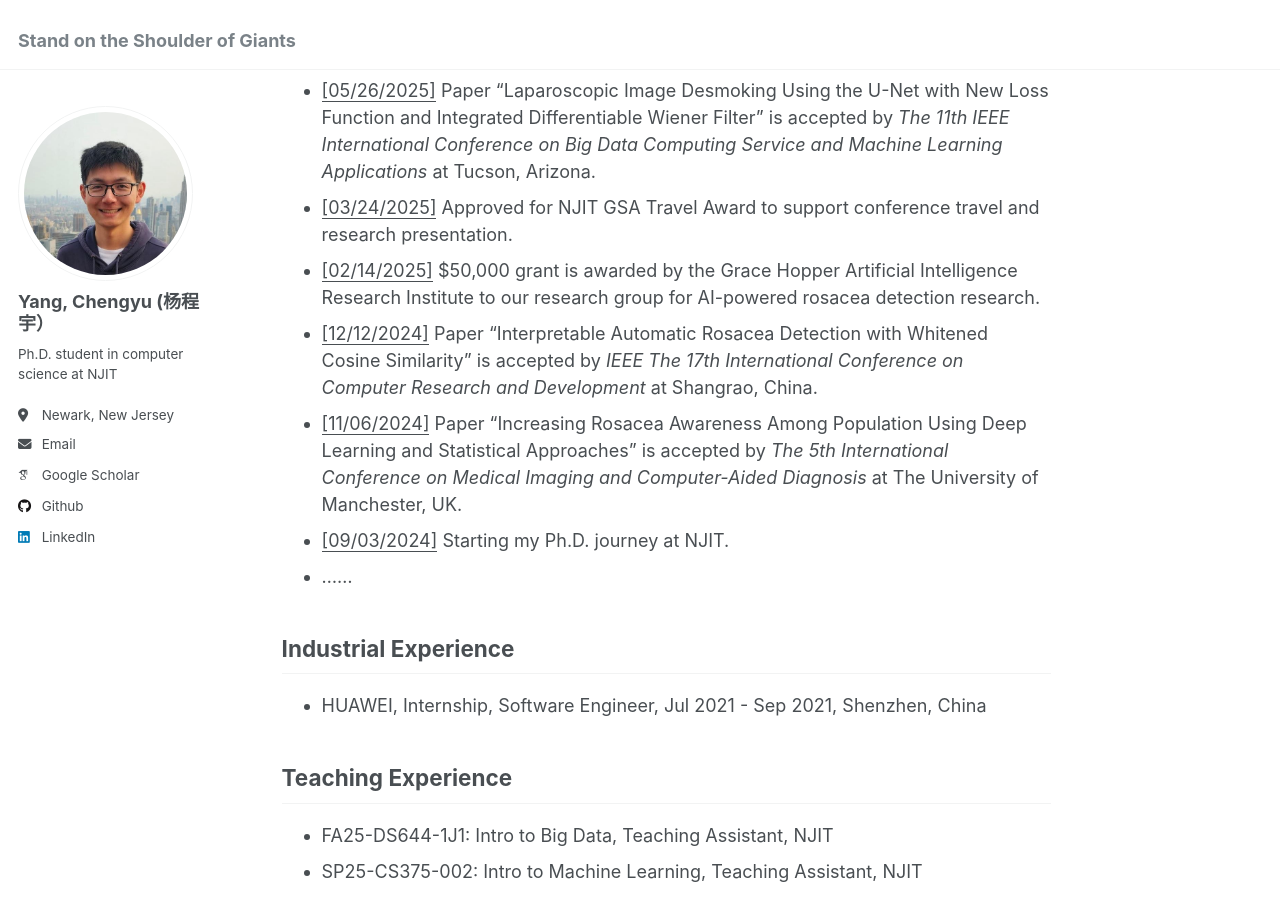
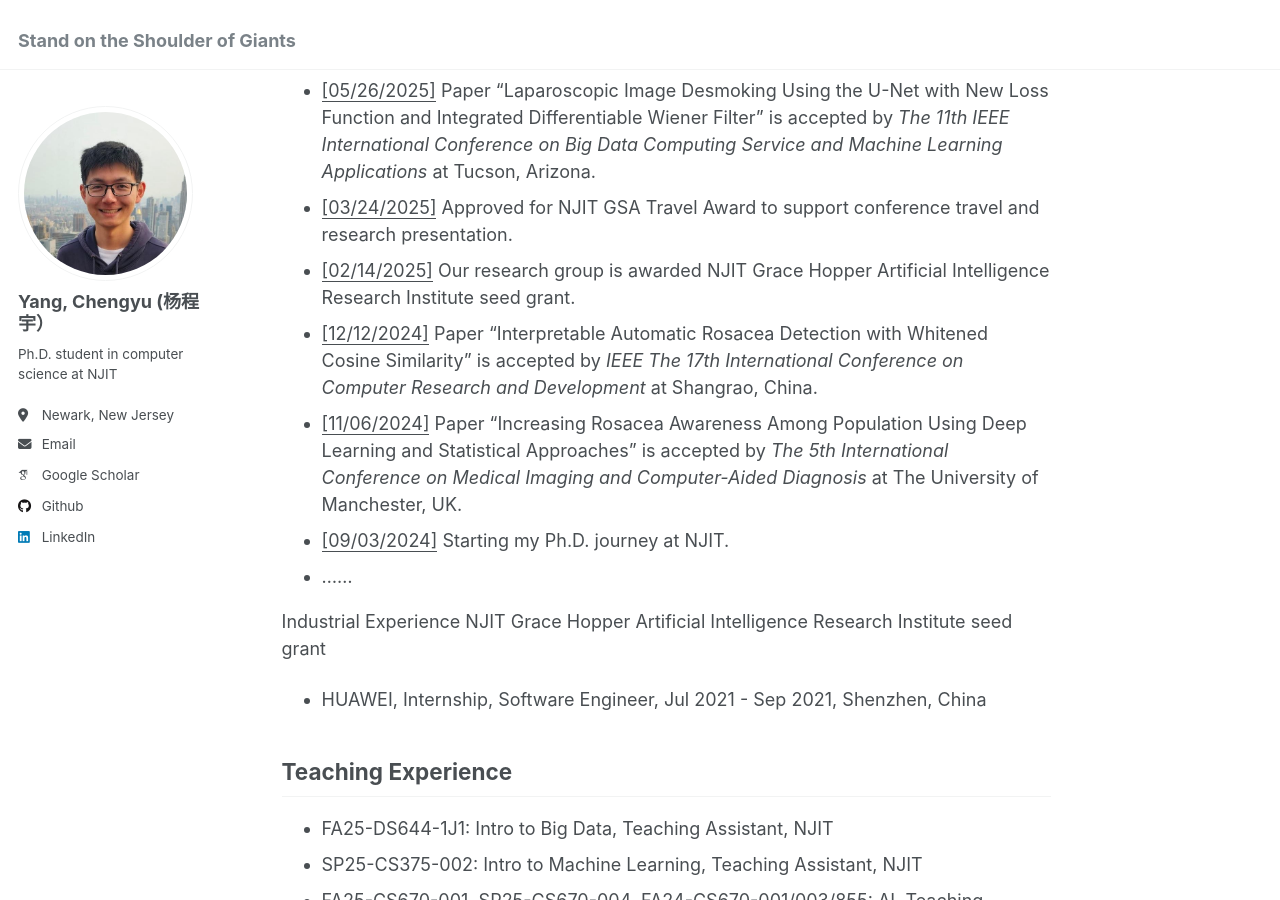
Before and after one commit to chengyuyang-njit/chengyuyang-njit.github.io, a Jekyll site: the page built from _pages/about.md, in a window 1280 px wide and 900 px high, scrolled down 1703 px. Built offline with Jekyll 4.4.1, drawn with Linux system fonts in a browser that asks for light colours; some web fonts are replaced.

Commit message:
Update about.md

```diff
--- a/_pages/about.md
+++ b/_pages/about.md
@@ -32,15 +32,14 @@ Latest News
 - <u>[09/04/2025]</u> Paper "Investigating the Impact of Various Loss Functions and Learnable Wiener Filter for Laparoscopic Image Desmoking" is accepted by <em>The 6th International Conference on Medical Imaging and Computer-Aided Diagnosis</em> at London, UK.
 - <u>[05/26/2025]</u> Paper "Laparoscopic Image Desmoking Using the U-Net with New Loss Function and Integrated Differentiable Wiener Filter" is accepted by <em>The 11th IEEE International Conference on Big Data Computing Service and Machine Learning Applications</em> at Tucson, Arizona.
 - <u>[03/24/2025]</u> Approved for NJIT GSA Travel Award to support conference travel and research presentation.
-- <u>[02/14/2025]</u> $50,000 grant is awarded by the Grace Hopper Artificial Intelligence Research Institute to our research group for AI-powered rosacea detection research.
+- <u>[02/14/2025]</u> Our research group is awarded NJIT Grace Hopper Artificial Intelligence Research Institute seed grant.
 - <u>[12/12/2024]</u> Paper "Interpretable Automatic Rosacea Detection with Whitened Cosine Similarity" is accepted by <em>IEEE The 17th International Conference on Computer Research and Development</em> at Shangrao, China.
 - <u>[11/06/2024]</u> Paper "Increasing Rosacea Awareness Among Population Using Deep Learning and Statistical Approaches" is accepted by <em>The 5th International Conference on Medical Imaging and Computer-Aided Diagnosis</em> at The University of Manchester, UK.
 - <u>[09/03/2024]</u> Starting my Ph.D. journey at NJIT.
 - ......
 
 
-Industrial Experience
-------
+Industrial Experience NJIT Grace Hopper Artificial Intelligence Research Institute seed grant
 -  HUAWEI, Internship, Software Engineer, Jul 2021 - Sep 2021, Shenzhen, China
 
 
```
